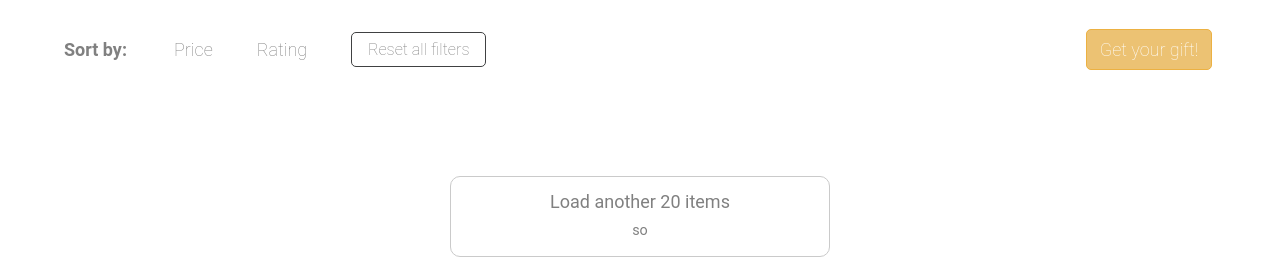
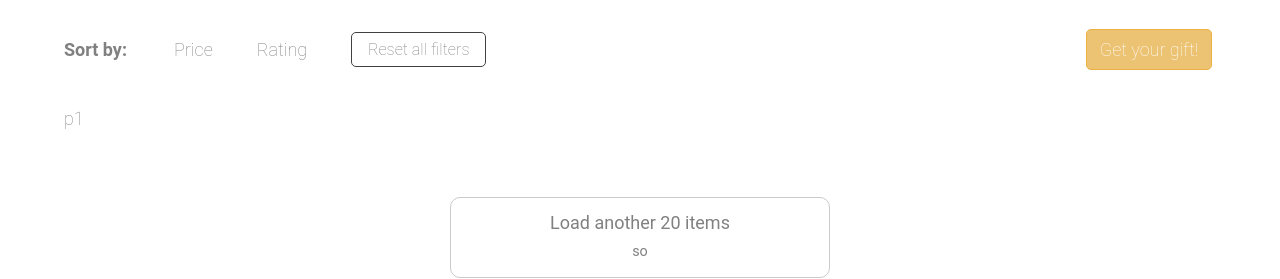
Before and after one commit to YuriiTrofimenko/demo-shop-react-2021-next, a React (Create React App) app: page / in a window 1280 px wide. Shown: the part 271-550 px from the top of the page. Built offline with nearby package versions, Linux system fonts and the light colour scheme.

Commit message:
setup n check mobx with mobx-react local storage

```diff
--- a/package.json
+++ b/package.json
@@ -14,6 +14,8 @@
     "@types/react-dom": "^17.0.0",
     "@types/react-router-dom": "^5.1.8",
     "@types/styled-components": "^5.1.13",
+    "mobx": "^6.3.3",
+    "mobx-react": "^7.2.0",
     "node-sass": "^5.0.0",
     "react": "^17.0.2",
     "react-dom": "^17.0.2",
--- a/src/components/public/pages/Gallery/GalleryMain/GalleryMainContent/index.tsx
+++ b/src/components/public/pages/Gallery/GalleryMain/GalleryMainContent/index.tsx
@@ -1,6 +1,17 @@
-const content: React.FC = () => (
+import { observer } from 'mobx-react'
+import { useStore } from '../../../../../../stores/Store'
+const content: React.FC = observer(
+  () => {
+    const {productStore} = useStore()
+    return (
       <>
-    <div id="products-list"></div>
+        <div id="products-list">
+          {
+            productStore.products.map(
+              product => <div key={product.name}>{product.name}</div>
+            )
+          }
+        </div>
         <div className="load-more" id="load-more">
           <span>Load another 20 items</span>
           <br />
@@ -8,5 +19,7 @@ const content: React.FC = () => (
         </div>
       </>
     )
+  }
+)
 
 export default content
--- a/src/index.tsx
+++ b/src/index.tsx
@@ -1,9 +1,12 @@
-// import React from 'react';
+// import React from 'react'
 import ReactDOM from 'react-dom'
 import App from './components/App'
+import {store, StoreContext} from './stores/Store'
 import './scss/style.scss'
 
 ReactDOM.render(
-    <App />,
+  <StoreContext.Provider value={store}>
+     <App />
+  </StoreContext.Provider>,
   document.getElementById('root')
 )
--- /dev/null
+++ b/src/models/Product.ts
@@ -0,0 +1,6 @@
+export default class Product {
+  public name: string
+  constructor(name: string) {
+    this.name = name
+  }
+}
--- /dev/null
+++ b/src/stores/ProductStore.ts
@@ -0,0 +1,16 @@
+import { makeAutoObservable } from 'mobx'
+import Product from '../models/Product'
+class ProductStore {
+  products: Product[] = []
+  constructor () {
+    makeAutoObservable(this)
+    setTimeout(() => {
+      this.products.push(new Product('p1'))
+    }, 3000)
+    setTimeout(() => {
+      this.products.push(new Product('p2'))
+    }, 6000)
+  }
+}
+export { ProductStore }
+export default new ProductStore()
--- /dev/null
+++ b/src/stores/Store.ts
@@ -0,0 +1,17 @@
+import { createContext, useContext } from 'react'
+import productStore from './ProductStore'
+import { ProductStore } from './ProductStore'
+
+export interface IStore {
+  productStore: ProductStore
+}
+
+export const store: IStore = {
+  productStore
+}
+
+export const StoreContext = createContext(store);
+
+export const useStore = () => {
+  return useContext(StoreContext)
+}
```
Also changed, not shown: 2 other files (tests, documents, lock files or other folders). Lines whose indentation alone changed are shown as unchanged.
